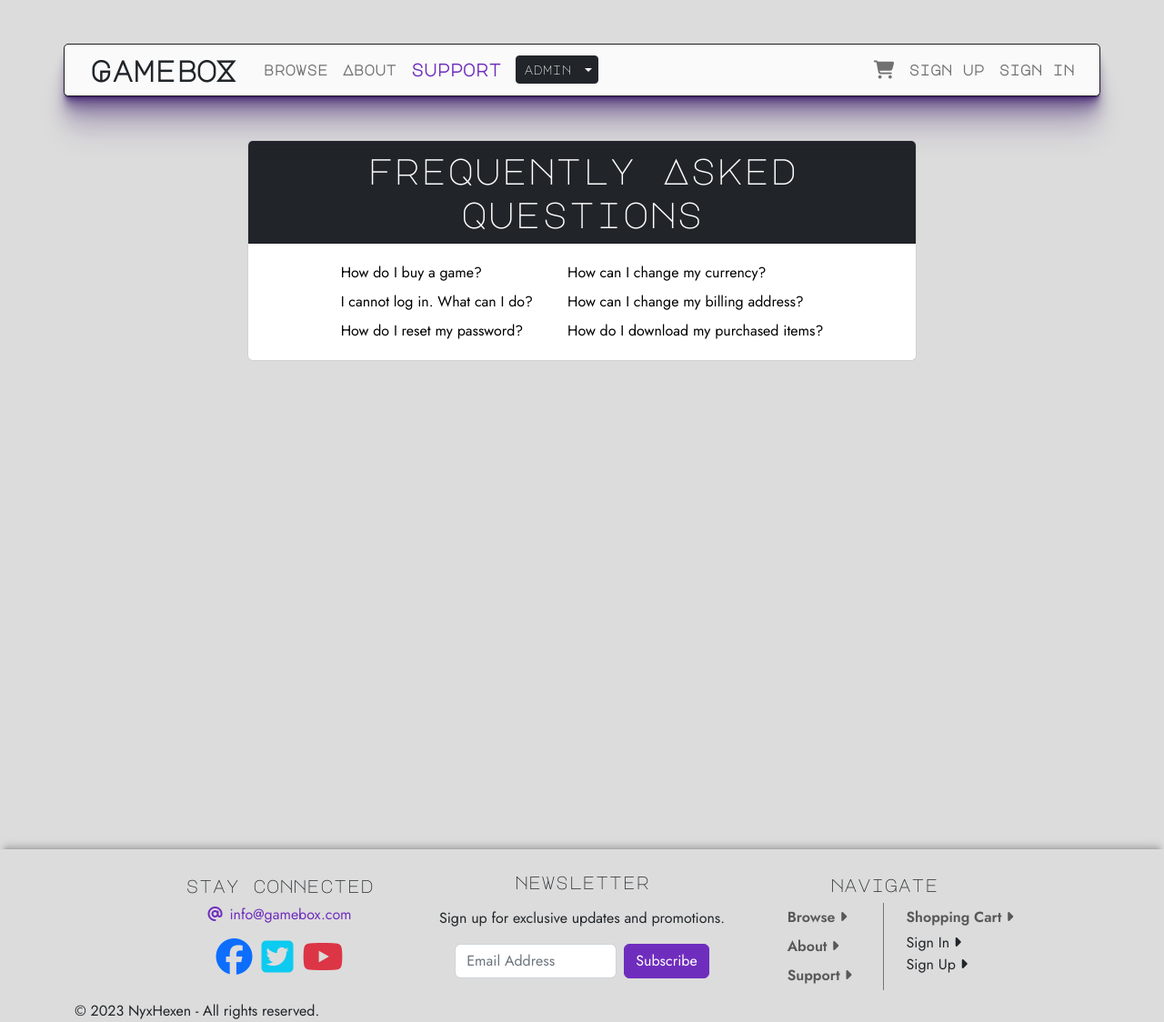
After one commit to NyxHexen/CI_MS4_GB, a Django app: page /support/ in a window 1280 px wide. The commit adds this page. Shown: the whole page at 91% size. Run offline with Django 4.2, Linux system fonts and the light colour scheme; some libraries are stand-ins or nearby versions.

Commit message:
ADD: created Support page and added content and styling; replaced placeholder href in nav with support and about page links

```diff
--- /dev/null
+++ b/home/templates/home/support.html
@@ -0,0 +1,171 @@
+{% extends "base.html" %}
+{% load static %}
+{% load tags %}
+
+{% block page_header %}
+{% endblock %}
+
+{% block content %}
+<div id="support" class="container my-5">
+    <div class="row justify-content-center">
+        <div class="col-8">
+            <div class="card">
+                <div class="card-header text-bg-dark">
+                    <h1 class="text-center m-0">frequently Asked questions</h1>
+                </div>
+                <div class="card-body d-flex flex-row justify-content-center align-items-center">
+                    <div class="carousel-indicators flex-column col-auto align-items-start mx-3">
+                        <button type="button" data-bs-target="#faq-slides" data-bs-slide-to="1" class="faq-buttons my-1"
+                            aria-current="true" aria-label="How do I buy a game?">How do
+                            I buy a game?
+                        </button>
+                        <button type="button" data-bs-target="#faq-slides" data-bs-slide-to="2" class="faq-buttons my-1"
+                            aria-label="I cannot log in. What can I do?">I cannot log in. What can I do?</button>
+                        <button type="button" data-bs-target="#faq-slides" data-bs-slide-to="3" class="faq-buttons my-1"
+                            aria-label="How do I reset my password?">How do I reset my password?
+                        </button>
+                    </div>
+                    <div class="carousel-indicators flex-column col-auto align-items-start mx-3">
+                        <button type="button" data-bs-target="#faq-slides" data-bs-slide-to="4" class="faq-buttons my-1"
+                            aria-label="How can I change my currency?">How can I change my currency?
+                        </button>
+                        <button type="button" data-bs-target="#faq-slides" data-bs-slide-to="5" class="faq-buttons my-1"
+                            aria-label="How can I change my billing address?">How can I change my billing address?
+                        </button>
+                        <button type="button" data-bs-target="#faq-slides" data-bs-slide-to="6" class="faq-buttons my-1"
+                            aria-label="How do I download my purchased items?">How do I download my purchased items?
+                        </button>
+                    </div>
+                </div>
+            </div>
+        </div>
+    </div>
+    <div class="row justify-content-center mt-4">
+        <div class="col-6">
+            <div id="faq-slides" class="carousel slide">
+                <div class="carousel-inner">
+                    <div class="carousel-item active px-1">
+                    </div>
+                    <div class="carousel-item px-1">
+                        <div class="card">
+                            <div class="card-header text-bg-gamebox text-dark">
+                                <h2 class="h3 text-center m-0">How do I buy a game?</h2>
+                            </div>
+                            <div class="card-body">
+                                <p>
+                                    It's super-easy. First, you need to add the game to your cart. You can do it in two
+                                    places:
+                                </p>
+                                <ul>
+                                    <li>the <a target="_blank" href="{% url 'games' %}">Browse</a> page, by clicking on
+                                        the 'Add to Cart' button, or</li>
+                                    <li>the product page (like <a target="_blank"
+                                            href="{% url 'game' 'game' '1' %}">this one</a>), by clicking on the 'Add to
+                                        Cart' button.</li>
+                                </ul>
+                                <p>
+                                    Once you've got one or more items in your Cart, click on the Cart icon in the
+                                    upper-right corner of the screen, and select "Proceed to Checkout".
+                                </p>
+                                <p>
+                                    Once in Checkout, you will have to enter your billing address and card details and,
+                                    after all data is entered, click on "Pay Now" button.
+                                </p>
+                            </div>
+                        </div>
+                    </div>
+                    <div class="carousel-item px-1">
+                        <div class="card">
+                            <div class="card-header text-bg-gamebox text-dark">
+                                <h2 class="h3 text-center m-0">I cannot log in. What can I do?</h2>
+                            </div>
+                            <div class="card-body">
+                                <p class="m-0">
+                                    If you've already tried resetting your password and are still having trouble
+                                    accessing your
+                                    account, please don't hesitate to reach out to us at <a
+                                        href="mailto:info@gamebox.com">info@gamebox.com</a>.</a>
+                                </p>
+                            </div>
+                        </div>
+                    </div>
+                    <div class="carousel-item px-1">
+                        <div class="card">
+                            <div class="card-header text-bg-gamebox text-dark">
+                                <h2 class="h3 text-center m-0">How do I reset my password?</h2>
+                            </div>
+                            <div class="card-body">
+                                <p class="m-0">If you happen to forget your password, simply go to our "Sign In" page
+                                    and click on
+                                    the "Forgotten Password" link. From there, you'll need to enter your email address
+                                    and click on the "Reset My Password" button. We will then email you a reset link
+                                    that you can use to create a new password.
+                                </p>
+                            </div>
+                        </div>
+                    </div>
+                    <div class="carousel-item px-1">
+                        <div class="card">
+                            <div class="card-header text-bg-gamebox text-dark">
+                                <h2 class="h3 text-center m-0">How can I change my currency?</h2>
+                            </div>
+                            <div class="card-body">
+                                <p class="m-0">Currently, our games are only offered in GBP. However, we are working on
+                                    making them available in other currencies as well. Once this feature is implemented,
+                                    we will send an email to all of our account holders to let them know. So, if you
+                                    haven't already signed up, it might be a good idea to do so! <small
+                                        class="text-muted">(Hint, hint.)</small>
+                                </p>
+                            </div>
+                        </div>
+                    </div>
+                    <div class="carousel-item px-1">
+                        <div class="card">
+                            <div class="card-header text-bg-gamebox text-dark">
+                                <h2 class="h3 text-center m-0">How can I change my currency?</h2>
+                            </div>
+                            <div class="card-body">
+                                <p>
+                                    If you're not currently logged in, there's no need to worry about providing your
+                                    billing address until you decide to make a purchase. At that point, we'll request
+                                    the necessary information from you.
+                                </p>
+                                <p class="mb-0">
+                                    However, if you're logged in and want to change your default billing address, simply
+                                    go to "My Profile" in the navigation bar. From there, you can update your billing
+                                    address and save it as your new default by checking the "Save as default billing
+                                    address" box. If you'd like to use a different billing address for a specific
+                                    purchase, you can leave that box unchecked and enter the new details during
+                                    checkout.
+                                </p>
+                            </div>
+                        </div>
+                    </div>
+                    <div class="carousel-item px-1">
+                        <div class="card">
+                            <div class="card-header text-bg-gamebox text-dark">
+                                <h2 class="h3 text-center m-0">How do I download my purchased items?</h2>
+                            </div>
+                            <div class="card-body">
+                                <p>
+                                    After you've completed your purchase, we'll send an email to your inbox with a
+                                    detailed description of your order and a unique serial key for each item you've
+                                    purchased. To redeem your game, simply copy the serial key and follow the link
+                                    provided in the email to our partner's website.
+                                </p>
+                                <p>On our partner's website, you'll be prompted to enter the serial key and verify your
+                                    account information. Once you've completed these steps, your new game will be added
+                                    to your account and you'll be able to start playing right away.</p>
+                                <p class="mb-0">We understand that this redemption process may seem unusual, but we assure you that
+                                    it's a reliable and secure way to ensure that you receive your game as quickly as
+                                    possible. If you have any questions or concerns about the process, please don't
+                                    hesitate to reach out to our customer support team for assistance.</p>
+                            </div>
+                        </div>
+                    </div>
+                </div>
+            </div>
+        </div>
+    </div>
+</div>
+{% endblock %}
--- a/static/css/base.css
+++ b/static/css/base.css
@@ -1780,6 +1780,26 @@ h3>.media-edit-btn {
     z-index: -1;
 }
 
+/* ------------------------------------------------------------------------------------ ABOUT PAGE */
+
+#support .carousel-indicators {
+    position: relative;
+    margin: 0;
+}
+
+#support .faq-buttons {
+    width: initial;
+    height: initial;
+    text-indent: 0 !important;
+    background-color: transparent;
+    border: 0;
+    opacity: 1;
+}
+
+#support .carousel-item {
+    height: 465px;
+}
+
 /* ------------------------------------------------------------------------------------ ANIMATIONS (KEYFRAMES) */
 
 @keyframes loading-text {
--- a/templates/base.html
+++ b/templates/base.html
@@ -53,11 +53,11 @@
                         </li>
                         <li class="nav-item d-flex align-items-center">
                             <a class="nav-link {% if request.path == '/about/' %}active" aria-current="page" {% else %}"
-                                {% endif %} href="#">About</a>
+                                {% endif %} href="{% url 'about' %}">About</a>
                         </li>
                         <li class="nav-item d-flex align-items-center">
                             <a class="nav-link {% if request.path == '/support/' %}active" aria-current="page"
-                                {% else %}" {% endif %} href="#">support</a>
+                                {% else %}" {% endif %} href="{% url 'support' %}">support</a>
                         </li>
                         <li class="nav-item d-flex align-items-center ms-lg-2">
                             <div class="btn-group">
```
